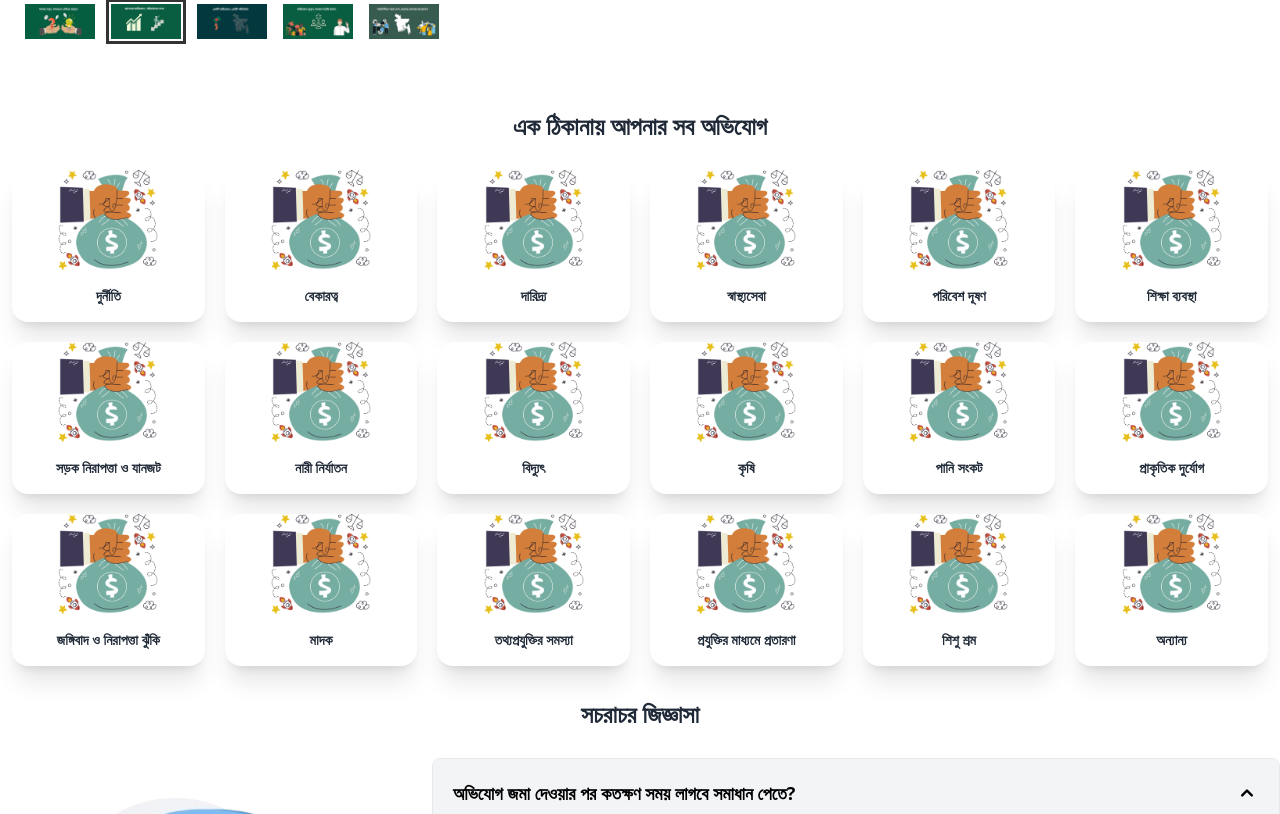
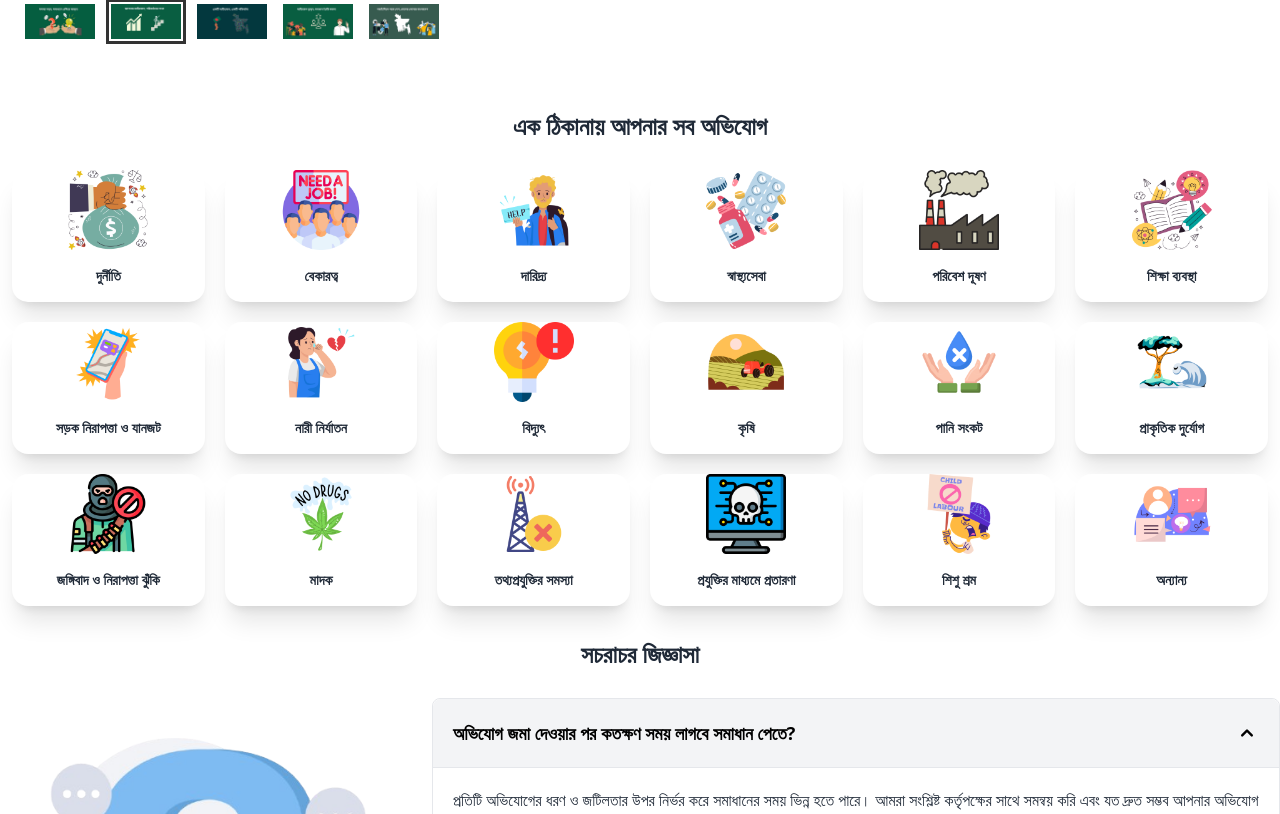
Before and after one commit to Sawom/Bangladesh_Complaint_Portal, a React (Vite) app: page / in a window 1280 px wide. Shown: the part 463-1277 px from the top of the page. Built offline with nearby package versions, Linux system fonts and the light colour scheme.

Commit message:
problems part done

```diff
--- a/src/Pages/Homepage/HomeComponent/Problems.jsx
+++ b/src/Pages/Homepage/HomeComponent/Problems.jsx
@@ -25,11 +25,11 @@ const Problems = () => {
       <h1 className="text-center font-bold lg:text-2xl md:text-2xl text-xl mb-7 ">এক ঠিকানায় আপনার সব অভিযোগ</h1>
 
       {/* problems grid */}
-      <div className="grid lg:grid-cols-6 md:grid-cols-4 grid-cols-2 gap-5 my-5 px-3">
+      <div className="grid lg:grid-cols-6 md:grid-cols-3 grid-cols-2 gap-5 my-5 px-3">
         {/* 1 */}
         <div className="card card-compact bg-base-100 w-full h-full shadow-xl">
           <figure className="px-4">
-            <img src={p1} alt="" style={{width:'100px'}} />
+            <img src={p1} alt="" style={{width:'80px'}} />
           </figure>
           <div className="card-body">
             <h2 className="text-sm font-bold text-center">দুর্নীতি </h2>
@@ -39,7 +39,7 @@ const Problems = () => {
         {/* 2 */}
         <div className="card card-compact bg-base-100 w-full h-full shadow-xl">
           <figure className="px-4">
-            <img src={p1} alt="" style={{width:'100px'}} />
+            <img src={p2} alt="" style={{width:'80px'}} />
           </figure>
           <div className="card-body">
             <h2 className="text-sm font-bold text-center">বেকারত্ব </h2>
@@ -49,7 +49,7 @@ const Problems = () => {
         {/* 3 */}
         <div className="card card-compact bg-base-100 w-full h-full shadow-xl">
           <figure className="px-4">
-            <img src={p1} alt="" style={{width:'100px'}} />
+            <img src={p3} alt="" style={{width:'80px'}} />
           </figure>
           <div className="card-body">
             <h2 className="text-sm font-bold text-center"> দারিদ্র্য </h2>
@@ -59,7 +59,7 @@ const Problems = () => {
         {/* 4 */}
         <div className="card card-compact bg-base-100 w-full h-full shadow-xl">
           <figure className="px-4">
-            <img src={p1} alt="" style={{width:'100px'}} />
+            <img src={p4} alt="" style={{width:'80px'}} />
           </figure>
           <div className="card-body">
             <h2 className="text-sm font-bold text-center"> স্বাস্থ্যসেবা </h2>
@@ -69,7 +69,7 @@ const Problems = () => {
         {/* 5 */}
         <div className="card card-compact bg-base-100 w-full h-full shadow-xl">
           <figure className="px-4">
-            <img src={p1} alt="" style={{width:'100px'}} />
+            <img src={p5} alt="" style={{width:'80px'}} />
           </figure>
           <div className="card-body">
             <h2 className="text-sm font-bold text-center"> পরিবেশ দূষণ </h2>
@@ -79,7 +79,7 @@ const Problems = () => {
         {/* 6 */}
         <div className="card card-compact bg-base-100 w-full h-full shadow-xl">
           <figure className="px-4">
-            <img src={p1} alt="" style={{width:'100px'}} />
+            <img src={p6} alt="" style={{width:'80px'}} />
           </figure>
           <div className="card-body">
             <h2 className="text-sm font-bold text-center"> শিক্ষা ব্যবস্থা </h2>
@@ -89,7 +89,7 @@ const Problems = () => {
         {/* 7 */}
         <div className="card card-compact bg-base-100 w-full h-full shadow-xl">
           <figure className="px-4">
-            <img src={p1} alt="" style={{width:'100px'}} />
+            <img src={p7} alt="" style={{width:'80px'}} />
           </figure>
           <div className="card-body">
             <h2 className="text-sm font-bold text-center"> সড়ক নিরাপত্তা ও যানজট </h2>
@@ -99,7 +99,7 @@ const Problems = () => {
         {/* 8 */}
         <div className="card card-compact bg-base-100 w-full h-full shadow-xl">
           <figure className="px-4">
-            <img src={p1} alt="" style={{width:'100px'}} />
+            <img src={p8} alt="" style={{width:'80px'}} />
           </figure>
           <div className="card-body">
             <h2 className="text-sm font-bold text-center"> নারী নির্যাতন </h2>
@@ -109,7 +109,7 @@ const Problems = () => {
         {/* 9 */}
         <div className="card card-compact bg-base-100 w-full h-full shadow-xl">
           <figure className="px-4">
-            <img src={p1} alt="" style={{width:'100px'}} />
+            <img src={p9} alt="" style={{width:'80px'}} />
           </figure>
           <div className="card-body">
             <h2 className="text-sm font-bold text-center"> বিদ্যুৎ </h2>
@@ -119,7 +119,7 @@ const Problems = () => {
         {/* 10 */}
         <div className="card card-compact bg-base-100 w-full h-full shadow-xl">
           <figure className="px-4">
-            <img src={p1} alt="" style={{width:'100px'}} />
+            <img src={p10} alt="" style={{width:'80px'}} />
           </figure>
           <div className="card-body">
             <h2 className="text-sm font-bold text-center"> কৃষি </h2>
@@ -129,7 +129,7 @@ const Problems = () => {
         {/* 11 */}
         <div className="card card-compact bg-base-100 w-full h-full shadow-xl">
           <figure className="px-4">
-            <img src={p1} alt="" style={{width:'100px'}} />
+            <img src={p11} alt="" style={{width:'80px'}} />
           </figure>
           <div className="card-body">
             <h2 className="text-sm font-bold text-center"> পানি সংকট  </h2>
@@ -139,7 +139,7 @@ const Problems = () => {
         {/* 12 */}
         <div className="card card-compact bg-base-100 w-full h-full shadow-xl">
           <figure className="px-4">
-            <img src={p1} alt="" style={{width:'100px'}} />
+            <img src={p12} alt="" style={{width:'80px'}} />
           </figure>
           <div className="card-body">
             <h2 className="text-sm font-bold text-center"> প্রাকৃতিক দুর্যোগ </h2>
@@ -149,7 +149,7 @@ const Problems = () => {
         {/* 13 */}
         <div className="card card-compact bg-base-100 w-full h-full shadow-xl">
           <figure className="px-4">
-            <img src={p1} alt="" style={{width:'100px'}} />
+            <img src={p13} alt="" style={{width:'80px'}} />
           </figure>
           <div className="card-body">
             <h2 className="text-sm font-bold text-center"> জঙ্গিবাদ ও নিরাপত্তা ঝুঁকি </h2>
@@ -159,7 +159,7 @@ const Problems = () => {
         {/* 14 */}
         <div className="card card-compact bg-base-100 w-full h-full shadow-xl">
           <figure className="px-4">
-            <img src={p1} alt="" style={{width:'100px'}} />
+            <img src={p14} alt="" style={{width:'80px'}} />
           </figure>
           <div className="card-body">
             <h2 className="text-sm font-bold text-center"> মাদক </h2>
@@ -169,7 +169,7 @@ const Problems = () => {
         {/* 15 */}
         <div className="card card-compact bg-base-100 w-full h-full shadow-xl">
           <figure className="px-4">
-            <img src={p1} alt="" style={{width:'100px'}} />
+            <img src={p15} alt="" style={{width:'80px'}} />
           </figure>
           <div className="card-body">
             <h2 className="text-sm font-bold text-center"> তথ্যপ্রযুক্তির সমস্যা </h2>
@@ -179,7 +179,7 @@ const Problems = () => {
         {/* 16 */}
         <div className="card card-compact bg-base-100 w-full h-full shadow-xl">
           <figure className="px-4">
-            <img src={p1} alt="" style={{width:'100px'}} />
+            <img src={p16} alt="" style={{width:'80px'}} />
           </figure>
           <div className="card-body">
             <h2 className="text-sm font-bold text-center"> প্রযুক্তির মাধ্যমে প্রতারণা </h2>
@@ -189,7 +189,7 @@ const Problems = () => {
         {/* 17 */}
         <div className="card card-compact bg-base-100 w-full h-full shadow-xl">
           <figure className="px-4">
-            <img src={p1} alt="" style={{width:'100px'}} />
+            <img src={p17} alt="" style={{width:'80px'}} />
           </figure>
           <div className="card-body">
             <h2 className="text-sm font-bold text-center"> শিশু শ্রম </h2>
@@ -199,7 +199,7 @@ const Problems = () => {
         {/* 18 */}
         <div className="card card-compact bg-base-100 w-full h-full shadow-xl">
           <figure className="px-4">
-            <img src={p1} alt="" style={{width:'100px'}} />
+            <img src={p18} alt="" style={{width:'80px'}} />
           </figure>
           <div className="card-body">
             <h2 className="text-sm font-bold text-center"> অন্যান্য </h2>
```
Also changed, not shown: src/assets/others/login.png (added), src/assets/others/signup.png (added).
